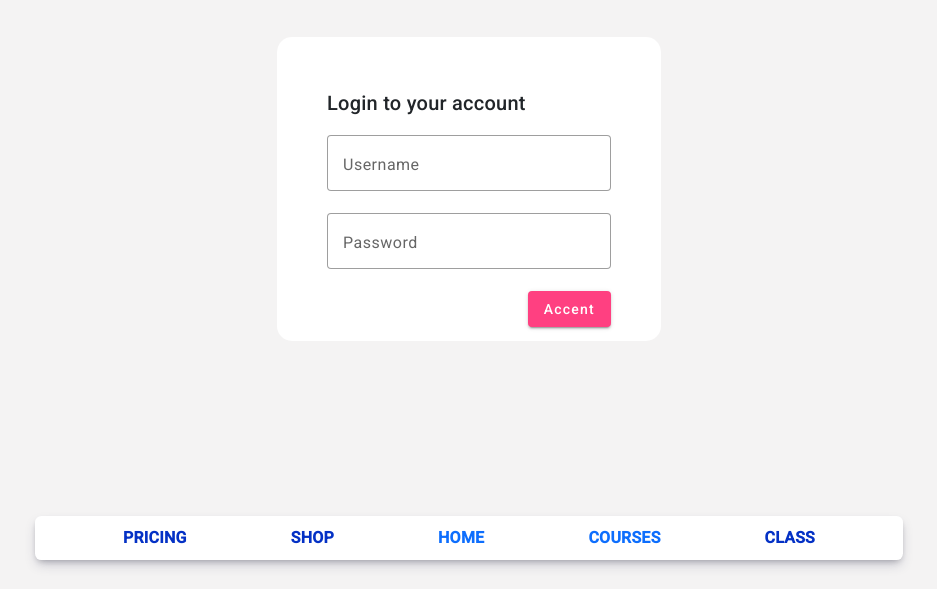
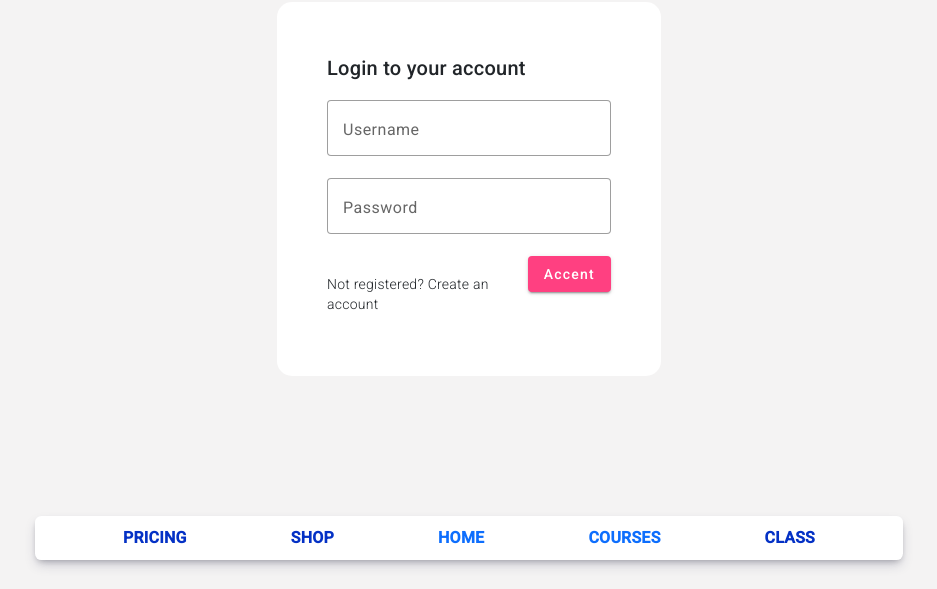
Before and after one commit to itworldbrothers/gymproject, an Angular app: page /auth/login in a window 1280 px wide. Shown: the part 211-800 px from the top of the page, without its empty margins (171-1108 px from the left). Built offline with nearby package versions, Linux system fonts and the light colour scheme.

Commit message:
login page

```diff
--- a/src/app/auth/login/login.component.css
+++ b/src/app/auth/login/login.component.css
@@ -26,3 +26,8 @@
   .button{
     float: right;
   }
+
+  .notreg{
+    margin-top: 18px;
+    font-weight: 300;
+  }
--- a/src/app/auth/login/login.component.html
+++ b/src/app/auth/login/login.component.html
@@ -5,17 +5,20 @@
 
             <mat-form-field class="example-full-width" appearance="outline">
               <mat-label>Username</mat-label>
-              <input matInput placeholder="username">
+              <input matInput placeholder="Username">
             </mat-form-field>
 
             <mat-form-field class="example-full-width" appearance="outline">
               <mat-label>Password</mat-label>
-              <input matInput placeholder="password">
+              <input matInput placeholder="Password">
             </mat-form-field>
 
             <div class="button">
                 <button mat-raised-button color="accent">Accent</button>
             </div>
+            <div>
+              <p class="notreg">Not registered? Create an account</p>
+            </div>
         </form>
     </div>
 </div>
```
